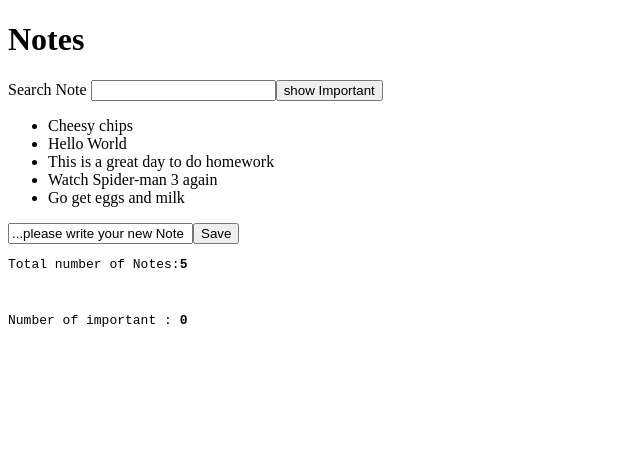
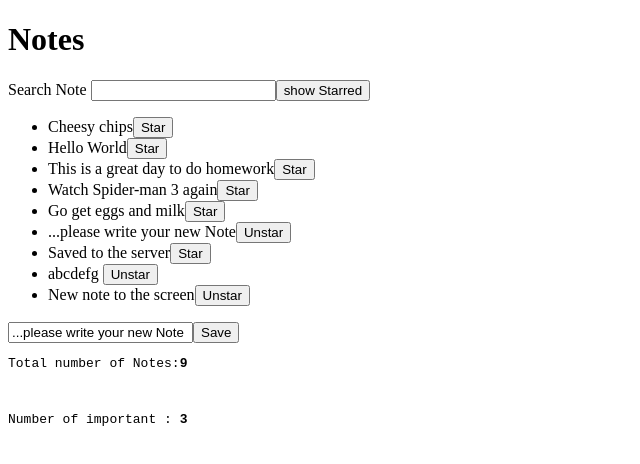
Before and after one commit to magicishaq/noteApp, a React (Create React App) app: page / in a window 1280 px wide. Shown: the top 464 px of the page, without its empty margins (0-640 px from the left). Built offline with nearby package versions, Linux system fonts and the light colour scheme; data requests are answered from the project's data file.

Commit message:
added starr functionalit

```diff
--- a/db.json
+++ b/db.json
@@ -1,26 +1,58 @@
 {
-    "notes": [
-
-        {"id" : "1",
-        "content" : "Cheesy chips",
-        "date": "2020"},
-
-        {"id" : "2",
-        "content" : "Hello World",
-        "date": "2020"}
-        ,
-        {"id" : "3",
-            "content" : "This is a great day to do homework",
-            "date": "2021"},
-
-        {"id" : "4",
-            "content" : "Watch Spider-man 3 again",
-            "date": "2021"},
-
-        {"id" : "5",
-            "content" : "Go get eggs and milk",
-            "date": "2021"}
-
-    ]
-
+  "notes": [
+    {
+      "id": "1",
+      "content": "Cheesy chips",
+      "date": "2020",
+      "important": false
+    },
+    {
+      "id": "2",
+      "content": "Hello World",
+      "date": "2020",
+      "important": false
+    },
+    {
+      "id": "3",
+      "content": "This is a great day to do homework",
+      "date": "2021",
+      "important": false
+    },
+    {
+      "id": "4",
+      "content": "Watch Spider-man 3 again",
+      "date": "2021",
+      "important": false
+    },
+    {
+      "id": "5",
+      "content": "Go get eggs and milk",
+      "date": "2021",
+      "important": false
+    },
+    {
+      "id": 6,
+      "content": "...please write your new Note",
+      "date": "2021-02-21T17:45:08.452Z",
+      "important": true
+    },
+    {
+      "id": 7,
+      "content": "Saved to the server",
+      "date": "2021-02-21T17:45:19.101Z",
+      "important": false
+    },
+    {
+      "id": 8,
+      "content": "abcdefg ",
+      "date": "2021-02-21T17:45:55.548Z",
+      "important": true
+    },
+    {
+      "id": 9,
+      "content": "New note to the screen",
+      "date": "2021-02-21T17:47:02.308Z",
+      "important": true
+    }
+  ]
 }
--- a/src/components/App.js
+++ b/src/components/App.js
@@ -11,6 +11,19 @@ const App = () => {
   const [newNote, setNewNote] = useState('...please write your new Note')
   //keeps track which notes to display
   const [showAll, setShowAll] = useState(true)
+
+  //function to star notes
+const toggleImportanceOf = (id) => {
+  const url = `http://localhost:3001/notes/${id}`
+  const note = notes.find(elm => elm.id === id)
+  const alteredNote = {...note, important: !note.important}
+
+  axios.put(url, alteredNote).then(response => {
+    setNotes(notes.map(note => note.id !== id ? note : response.data))
+  })
+}
+
+//when reloading the state
 const hook = () => {
   const serverUrl = 'http://localhost:3001/notes'
   console.log('effect')
@@ -31,9 +44,14 @@ const hook = () => {
       important: Math.random() < 0.5,
     }
     //adds the newNote to the notes states
-    console.log(notes.concat(newNoteObject))
     setNotes(notes.concat(newNoteObject))
     setNewNote('') //input field is now blank
+
+    //posts to the server
+    axios.post('http://localhost:3001/notes', newNoteObject)
+    .then(response => {
+      console.log('response')
+    })
   }
   //syncs the changes made to the input to the apps state
   const handleNoteChange = (event) => {
@@ -51,13 +69,13 @@ const hook = () => {
         <div>
           <label>Search Note </label> <input onChange={searchNote} />
           <button onClick={() => setShowAll(!showAll)}>
-            show {showAll? 'Important' : 'All' }
+            show {showAll? 'Starred' : 'All' }
           </button>
         </div>
         <ul>
           {filteredNotes.map((note, i) => {
             return (
-              <Note key={i} note={note} />
+              <Note key={i} note={note} toggleImportance={() => toggleImportanceOf(note.id)} />
             )
           })}
           </ul>
--- a/src/components/Note.js
+++ b/src/components/Note.js
@@ -1,8 +1,11 @@
 import React from 'react'
 //list item for displaying the note
-const Note = ({note}) => {
+const Note = ({note, toggleImportance}) => {
+  const label = note.important ? 'Unstar' : 'Star'
     return (
-      <li>{note.content} </li>
+      <li>{note.content}
+      <button onClick={toggleImportance}> {label} </button>
+      </li>
     )
     }
 
```
